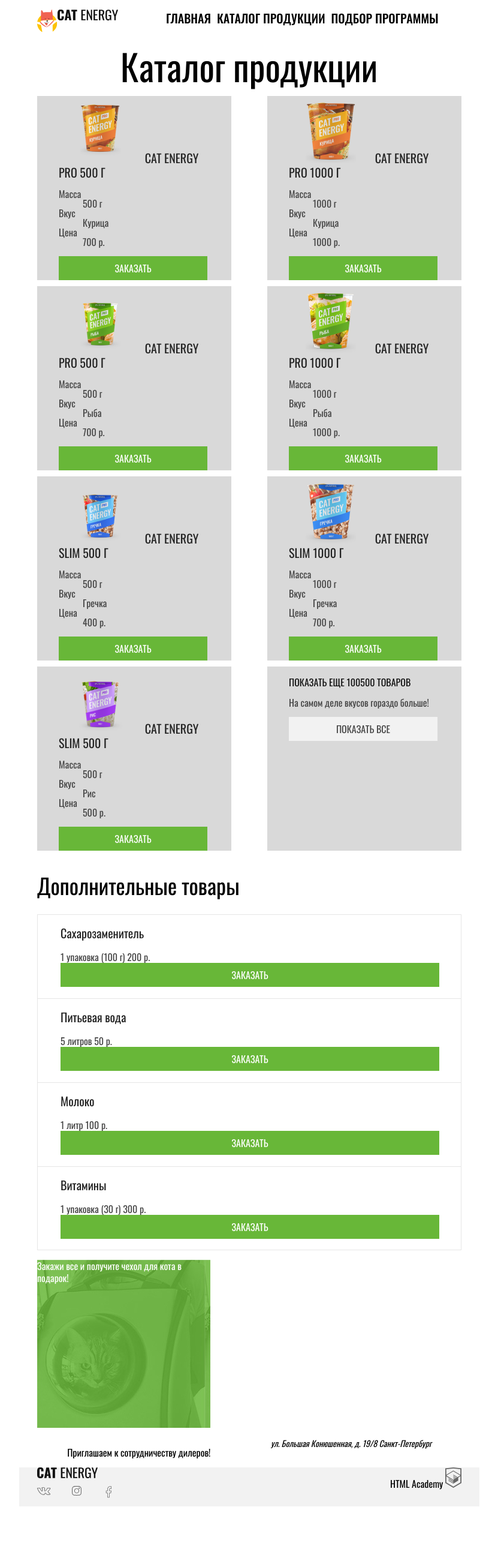
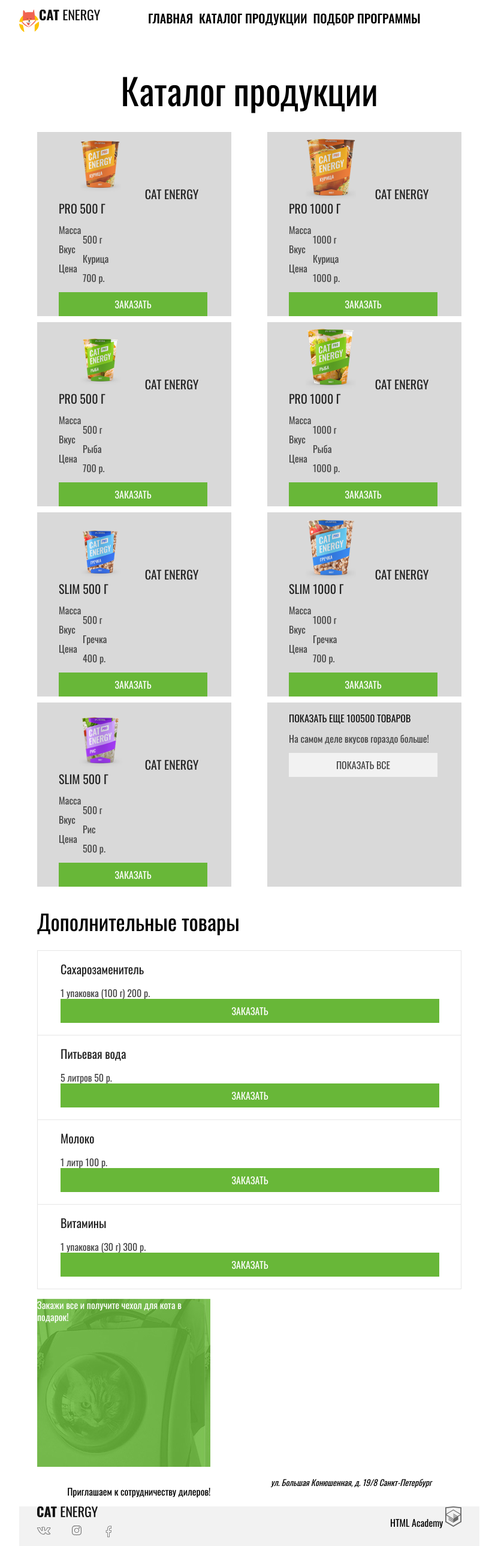
Before and after one commit to AeTokiDoki/1162909-cat-energy-22, a website: page source/catalog.html in a window 1280 px wide. Shown: the whole page at 60% size, without its empty margins (224-1055 px from the left). Before the commit the page ends 2511 px from the top, so only its background shows below. Drawn offline with nearby package versions, Linux system fonts and the light colour scheme; files that its build step writes are made by us from their sources.

Commit message:
правки

```diff
--- a/source/catalog.html
+++ b/source/catalog.html
@@ -8,7 +8,7 @@
 </head>
 
 <body class="page-body">
-  <header class="page-header container">
+  <header class="page-header">
     <a class="page-header__logo logo link">
       <img class="logo__image" src="img/logo-mobile.svg" alt="Логотип Cat Energy" width="34" height="38" />
       <img class="logo__image" src="img/logo-header-mobile.svg" alt="Cat Energy" width="101" height="18" />
@@ -173,7 +173,7 @@
             <span class="add-products__price">100 р.</span>
             <a class="add-products__link link btn-link" href="products.html">Заказать</a>
           </li>
-          <li class="add-products__item add-products__item--vitamin">
+          <li class="add-products__item">
             <h3 class="add-products__name">Витамины</h3>
             <span class="add-products__size">1 упаковка (30 г)</span>
             <span class="add-products__price">300 р.</span>
@@ -198,7 +198,7 @@
       <h2 class="visually-hidden">Карта</h2>
     </section>
   </main>
-  <footer class="main-footer container">
+  <footer class="main-footer">
     <div class="main-footer__wrapper">
       <img class="main-footer__image" src="img/logo-header-mobile.svg" alt="Cat Energy" width="101" height="18" />
       <ul class="main-footer__list list">
--- a/source/sass/blocks/add-products.scss
+++ b/source/sass/blocks/add-products.scss
@@ -13,12 +13,12 @@
 
 .add-products__item {
   @media (min-width: $tablet-width) {
-    height: 140px;
     padding: 0 38px;
+    padding-bottom: 20px;
     border: $border-grey;
     border-bottom: none;
 
-    &--vitamin {
+    &:last-child {
       border-bottom: $border-grey;
     }
   }
@@ -27,8 +27,7 @@
     display: flex;
     border-left: none;
     border-right: none;
-    padding: 0;
-    height: 72px;
+    padding: 0 10px 10px 10px;
   }
 }
 
@@ -44,7 +43,7 @@
   }
 
   @media (min-width: $desktop-width) {
-    width: 245px;
+    width: $cart-width;
   }
 }
 
@@ -74,7 +73,7 @@
 
 .add-products__size {
   @media (min-width: $desktop-width) {
-    width: 245px;
+    width: $cart-width;
   }
 }
 
@@ -90,7 +89,7 @@
   }
 
   @media (min-width: $desktop-width) {
-    width: 245px;
+    width: $cart-width;
     height: 40px;
     margin-top: 15px;
     margin-left: auto;
--- a/source/sass/blocks/catalog-main.scss
+++ b/source/sass/blocks/catalog-main.scss
@@ -1,11 +1,17 @@
-.catalog-main__title {
-  width: 280px;
-  margin: 0 auto;
-  margin-bottom: 20px;
+.catalog-main {
+  width: $mobile-width;
 
   @media (min-width: $tablet-width) {
-    width: 430px;
+    width: $tablet-width;
+  }
 
+  @media (min-width: $desktop-width) {
+    width: $desktop-width;
+  }
+}
+
+.catalog-main__title {
+  @media (min-width: $tablet-width) {
     font-size: 60px;
     line-height: 60px;
   }
--- a/source/sass/blocks/page-header.scss
+++ b/source/sass/blocks/page-header.scss
@@ -1,17 +1,13 @@
 .page-header {
   display: flex;
   flex-direction: column;
-  width: $mobile-width;
-  margin: 0 auto;
 
   @media (min-width: $tablet-width) {
-    width: $tablet-width;
     flex-direction: row;
     height: 80px;
   }
 
   @media (min-width: $desktop-width) {
-    width: $desktop-width;
     justify-content: space-between;
     height: 180px;
   }
--- a/source/sass/blocks/products.scss
+++ b/source/sass/blocks/products.scss
@@ -24,7 +24,7 @@
   @media (min-width: $desktop-width) {
     padding-left: 35px;
     padding-right: 30px;
-    width: 245px;
+    width: $cart-width;
   }
 }
 
--- a/source/sass/global/global.scss
+++ b/source/sass/global/global.scss
@@ -80,12 +80,14 @@
 }
 
 .page-title {
+  text-align: center;
   font-weight: 400;
   font-size: 36px;
   line-height: 36px;
 }
 
 .container {
+  margin: 0 auto;
   padding: 0 20px;
 
   @media (min-width: $tablet-width) {
--- a/source/sass/global/variables.scss
+++ b/source/sass/global/variables.scss
@@ -23,3 +23,4 @@
 $tablet-width: 768px;
 $desktop-width: 1440px;
 $mobile-width-only: 767px;
+$cart-width: 245px;
```
Also changed, not shown: source/form.html (+2 -2 lines), source/index.html (+2 -2 lines).
